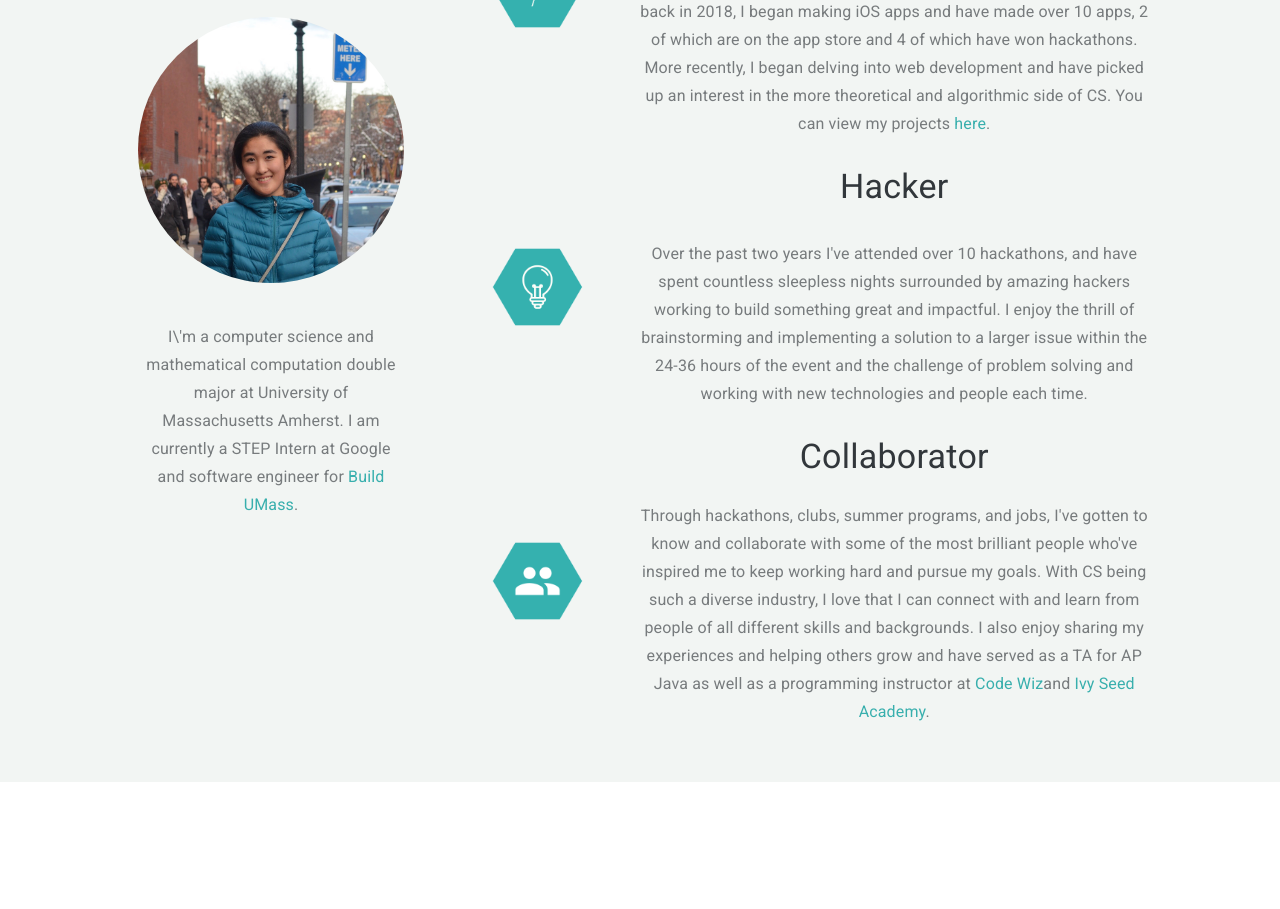
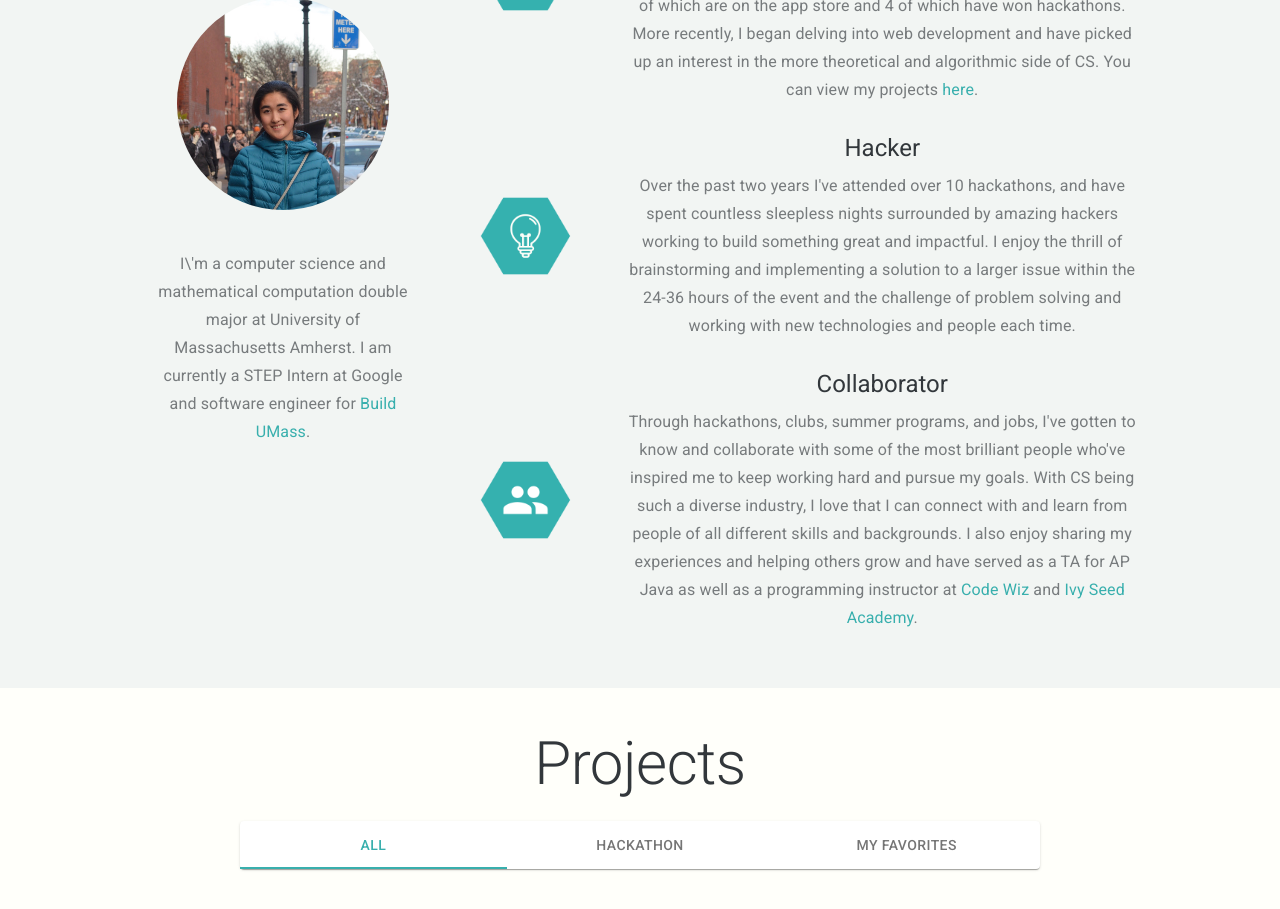
Before and after one commit to emaohn/my-website, a React (Create React App) app: page / in a window 1280 px wide. Shown: the part 1120-2029 px from the top of the page. Before the commit the page ends 1902 px from the top, so only its background shows below. Built offline with nearby package versions, Linux system fonts and the light colour scheme.

Commit message:
project section created and formatted

```diff
--- a/src/App.css
+++ b/src/App.css
@@ -43,7 +43,7 @@
 }
 
 #avatar {
-  width: 100%;
+  width: 80%;
   object-fit: cover;
   border-radius: 50%;
 }
@@ -62,3 +62,8 @@
 .subtext{
   color: #777B7D;
 }
+
+.App-Projects {
+  background-color: #FFFFFA;
+  color: #32373B;
+}
--- a/src/App.js
+++ b/src/App.js
@@ -3,7 +3,6 @@ import './App.css';
 import Intro from './components/Intro.js'
 import About from './components/About.js'
 import Projects from './components/Projects.js'
-import Current from './components/Current.js'
 
 function App() {
   return (
@@ -14,6 +13,9 @@ function App() {
       <div className="App-about">
         <About></About>
       </div>
+      <div className='App-Projects'>
+        <Projects />
+      </div>
     </div>
   );
 }
--- a/src/components/About.js
+++ b/src/components/About.js
@@ -6,16 +6,10 @@ import MeComponent from './MeComponent'
 import SkillGraph from './SkillGraph'
 
 export default function About() {
-    const text = {
-        blurb: 'I\'m a computer science and mathematical computation double major at University of Massachusetts Amherst. I am currently a STEP Intern at Google and software engineer for BUILD UMass.',
-        people: 'Through hackathons, clubs, summer programs, and jobs, I\'ve gotten to know and collaborate with some of the most brilliant people who\'ve inspired me to keep working hard and pursue my goals. With CS being such a diverse industry, I love that I can connect with and learn from people of all different skills and backgrounds. I also enjoy sharing my experiences and helping others grow and have served as a TA for AP Java as well as a programming instructor at Code Wiz and Ivy Seed Academy.',
-        developer: 'Ever since I first taught myself to code in 7th grade, I fell in love with the joy of building software that can reach a vast number of people all over the world. After attending Make School Summer Academy in SF back in 2018, I began making iOS apps and have made over 10 apps, 2 of which are on the app store and 4 of which have won hackathons. More recently, I began delving into web development and have picked up an interest in the more theoretical and algorithmic side of CS.',
-        hacker: 'Over the past two years I\'ve attended over 10 hackathons, and have spent countless sleepless nights surrounded by amazing hackers working to build something great and impactful. I enjoy the thrill of brainstorming and implementing a solution to a larger issue within the 24-36 hours of the event and the challenge of problem solving and working with new technologies and people each time.'
-    }
     return(
         <div>
             <ThemeProvider theme={theme}>
-                <Box p={5}>
+                <Box p={5} mx='auto'>
                     <Grid container alignItems='center'>
                         <Grid item xs={12}>
                             <Box mb={6}>
@@ -40,19 +34,15 @@ export default function About() {
                                 </Box>
                             </Grid>
                         </Grid>
-                        <Grid item></Grid>
                         <Grid item sm={8} lg={7} xl={6} justify='flex-start'>
                             <MeComponent
                                 img='Developer'
-                                text={text.developer}
                             />
                             <MeComponent
                                 img='Hacker'
-                                text={text.hacker}
                             />
                             <MeComponent
                                 img='Collaborator'
-                                text={text.people}
                             />
                         </Grid>
                     </Grid>
--- a/src/components/AboutText.js
+++ b/src/components/AboutText.js
@@ -6,7 +6,7 @@ export default function AboutText(props) {
         case 'Developer':
             return (
                 <Box textAlign='center'>
-                    <Typography variant='h4'><Box mb={4}>{props.img}</Box></Typography>
+                    <Typography variant='h5'><Box mb={1}>{props.img}</Box></Typography>
                         <Typography variant='subtitle1'>
                             <Box className='subtext'>{props.text}
                             Ever since I first taught myself to code in 7th grade, I fell in love with the joy of building software that can reach a vast number of people all over the world. After attending Make School Summer Academy in SF back in 2018, I began making iOS apps and have made over 10 apps, 2 of which are on the app store and 4 of which have won hackathons. More recently, I began delving into web development and have picked up an interest in the more theoretical and algorithmic side of CS. You can view my projects <Link href='#'>here</Link>.
@@ -18,7 +18,7 @@ export default function AboutText(props) {
         case 'Hacker':
             return(
                 <Box textAlign='center'>
-                    <Typography variant='h4'><Box mb={4}>{props.img}</Box></Typography>
+                    <Typography variant='h5'><Box mb={1}>{props.img}</Box></Typography>
                     <Typography variant='subtitle1'>
                         <Box className='subtext'>
                         Over the past two years I've attended over 10 hackathons, and have spent countless sleepless nights surrounded by amazing hackers working to build something great and impactful. I enjoy the thrill of brainstorming and implementing a solution to a larger issue within the 24-36 hours of the event and the challenge of problem solving and working with new technologies and people each time.
@@ -30,10 +30,10 @@ export default function AboutText(props) {
         case 'Collaborator':
             return(
                 <Box textAlign='center'>
-                    <Typography variant='h4'><Box mb={3}>{props.img}</Box></Typography>
+                    <Typography variant='h5'><Box mb={1}>{props.img}</Box></Typography>
                     <Typography variant='subtitle1'>
                         <Box className='subtext'>{props.text}
-                        Through hackathons, clubs, summer programs, and jobs, I've gotten to know and collaborate with some of the most brilliant people who've inspired me to keep working hard and pursue my goals. With CS being such a diverse industry, I love that I can connect with and learn from people of all different skills and backgrounds. I also enjoy sharing my experiences and helping others grow and have served as a TA for AP Java as well as a programming instructor at <Link href='https://thecodewiz.com/westford-ma/'>Code Wiz</Link>and <Link href='https://www.ivy-seed.com/' rel="noopener" rel="noreferrer">Ivy Seed Academy</Link>.
+                        Through hackathons, clubs, summer programs, and jobs, I've gotten to know and collaborate with some of the most brilliant people who've inspired me to keep working hard and pursue my goals. With CS being such a diverse industry, I love that I can connect with and learn from people of all different skills and backgrounds. I also enjoy sharing my experiences and helping others grow and have served as a TA for AP Java as well as a programming instructor at <Link href='https://thecodewiz.com/westford-ma/'>Code Wiz</Link> and <Link href='https://www.ivy-seed.com/' rel="noopener" rel="noreferrer">Ivy Seed Academy</Link>.
                         </Box>
                     </Typography>
                 </Box>
--- a/src/components/Projects.js
+++ b/src/components/Projects.js
@@ -0,0 +1,53 @@
+import React from 'react'
+import {Tabs, Tab, Link, Typography, Box, Container, Grid, Button, AppBar} from '@material-ui/core';
+import { makeStyles } from '@material-ui/core/styles';
+import Paper from '@material-ui/core/Paper';
+import { ThemeProvider } from '@material-ui/styles';
+import theme from '../theme'
+
+const useStyles = makeStyles({
+    root: {
+      flexGrow: 1,
+    },
+  });
+
+export default function Projects() {
+    const classes = useStyles();
+  const [value, setValue] = React.useState(0);
+
+  const handleChange = (event, newValue) => {
+    setValue(newValue);
+  };
+
+    return(
+        <div>
+            <Box p={5}>
+            <ThemeProvider theme={theme}>
+                <Grid container direction='column' alignItems='center'>
+                    <Grid container item direction='column' xs={12} md={8}>
+                        <Grid item>
+                            <Typography gutterBottom variant='h2'>Projects</Typography>
+                        </Grid>
+                        <Grid item>
+                            <Paper className={classes.root}>
+                                <Tabs
+                                    value={value}
+                                    onChange={handleChange}
+                                    indicatorColor="primary"
+                                    textColor="primary"
+                                    centered
+                                    variant='fullWidth'
+                                >
+                                    <Tab label="All" />
+                                    <Tab label="Hackathon" />
+                                    <Tab label="My Favorites" />
+                                </Tabs>
+                            </Paper>
+                        </Grid>
+                    </Grid>
+                </Grid>
+            </ThemeProvider>
+            </Box>
+        </div>
+    )
+}
```
Also changed, not shown: src/components/Current.js (deleted).
